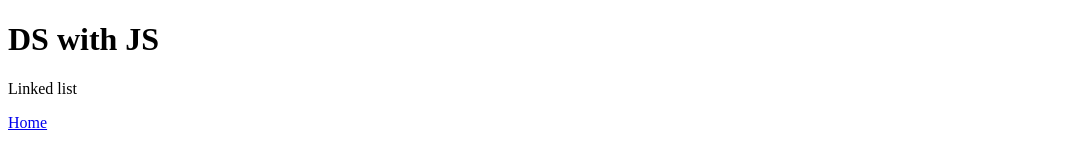
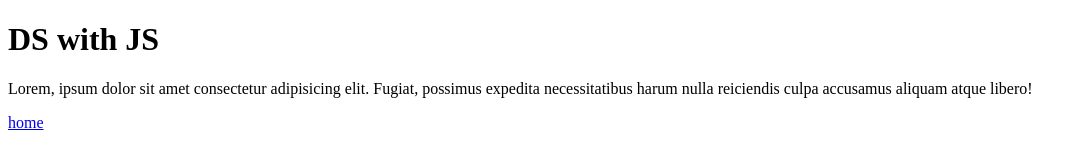
Before and after one commit to rans0000/datastructures-with-js, a website: page src/linked.html in a window 1280 px wide. Shown: the whole page, without its empty margins (0-1086 px from the left). Drawn offline with Linux system fonts and the light colour scheme.

Commit message:
bring html files to src folder

```diff
--- a/src/linked-list/linked-list.html
+++ b/src/linked.html
@@ -5,14 +5,14 @@
     <meta charset="UTF-8">
     <meta http-equiv="X-UA-Compatible" content="IE=edge">
     <meta name="viewport" content="width=device-width, initial-scale=1.0">
-    <title>DS with JS - Linked List</title>
+    <title>DS with JS - Linked</title>
 </head>
 
 <body>
     <h1>DS with JS</h1>
-    <p>Linked list</p>
-    <a href="../index.html">Home</a>
-    <script type="module" src="./linked-list.js"></script>
+    <p>Lorem, ipsum dolor sit amet consectetur adipisicing elit. Fugiat, possimus expedita necessitatibus harum nulla
+        reiciendis culpa accusamus aliquam atque libero!</p>
+    <a href="./index.html">home</a>
 </body>
 
 </html>
```
Also changed, not shown: docs/index.html (+1 -1 lines), docs/linked.html (added, +1 -0 lines).
